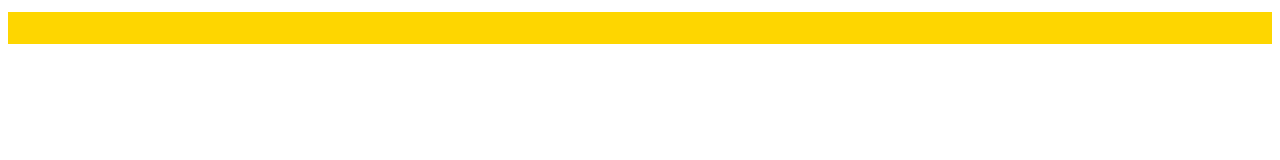
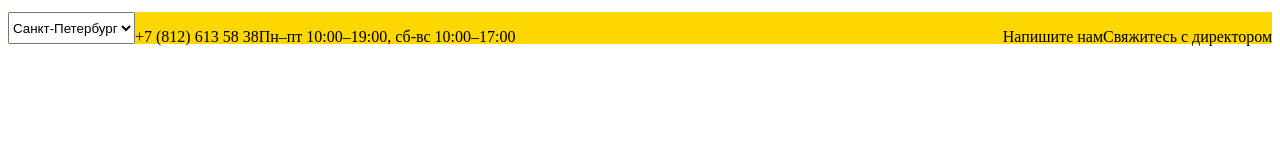
Before and after one commit to Kapibarra/Top3D-Group, a plain HTML site: page index.html in a window 1280 px wide. Drawn offline with Linux system fonts and the light colour scheme.

Commit message:
added new styles and added flex

```diff
--- a/index.html
+++ b/index.html
@@ -12,7 +12,22 @@
     <div class="page">
         <div class="header">
             <div class="header__info">
-
+                <div class="header__info-left">
+                    <select>
+                    <option>Санкт-Петербург</option>
+                    <option>Москва</option>
+                    <option>Екатеринбург</option>
+                </select>
+                    <p>+7 (812) 613 58 38</p>
+                    <p>Пн–пт 10:00–19:00, сб-вс 10:00–17:00</p>
+                </div>
+                <div class="header__info-right">
+                    <p>Напишите нам</p>
+                    <p>Свяжитесь с директором</p>
+                    <img>
+                    <img>
+                    <img>
+                </div>
             </div>
             <div class="header__main">
 
--- a/styles/styles.css
+++ b/styles/styles.css
@@ -14,4 +14,13 @@
     height: 32px;
     max-width: 1440px;
     background-color: #FED600;
+    justify-content: space-between;
 }
+
+.header__info-left {
+    display: flex;
+}
+
+.header__info-right {
+    display: flex;
+}
```
